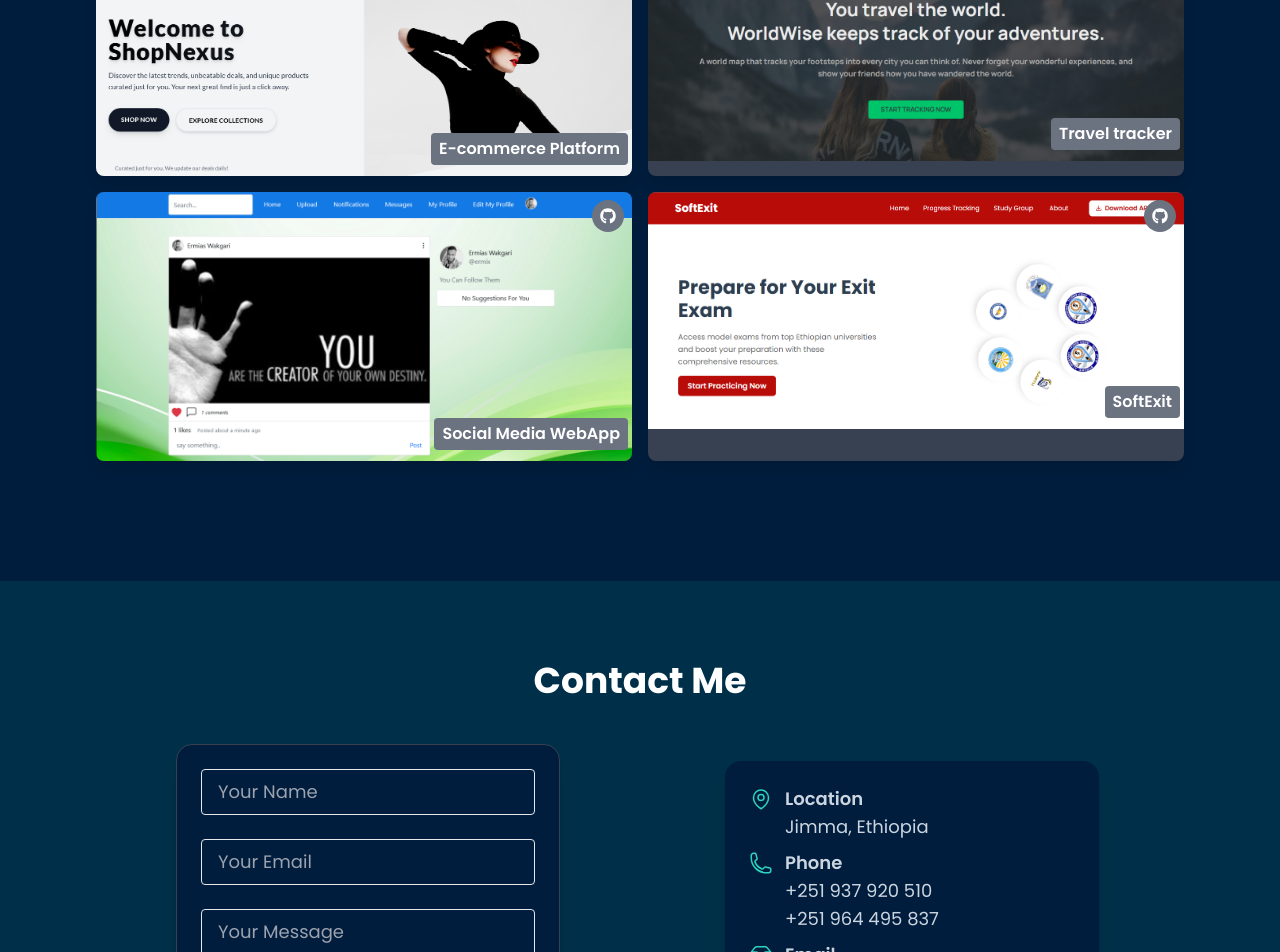
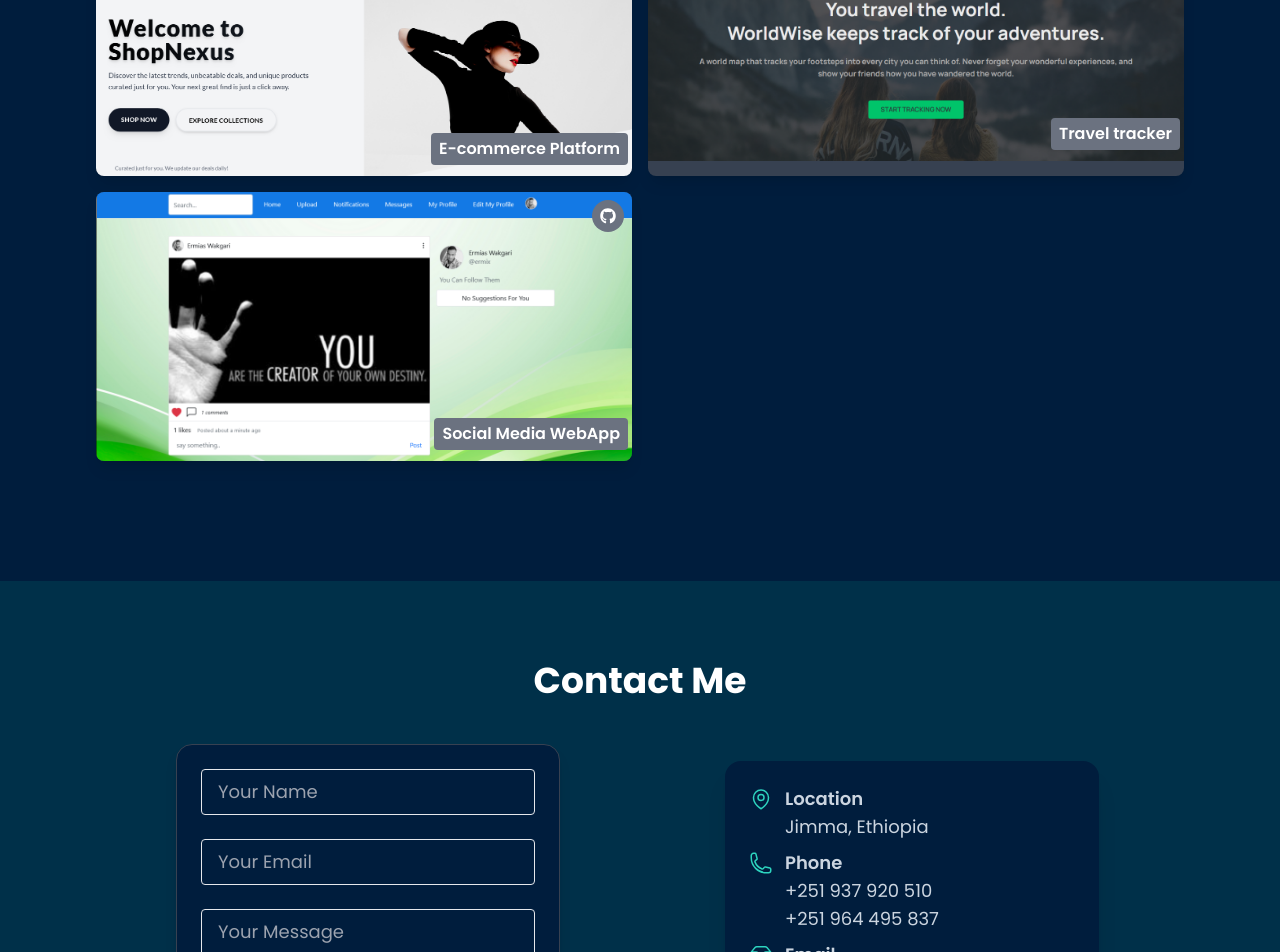
Before and after one commit to ERMIASWAKGARI/portfolio, a React (Vite) app: page / in a window 1280 px wide. Shown: the part 3121-4073 px from the top of the page. Built offline with nearby package versions, Linux system fonts and the light colour scheme.

Commit message:
edited some project

```diff
--- a/src/components/DefaultGallery.jsx
+++ b/src/components/DefaultGallery.jsx
@@ -81,18 +81,18 @@ export function ProjectGallery() {
       images: [{ imageLink: 'connectEducator1.png' }],
       githubLink: 'https://github.com/ERMIASWAKGARI',
     },
-    {
-      projectName: 'SoftExit',
-      images: [
-        { imageLink: 'Screenshot 2025-06-07 220146.png' },
-        { imageLink: 'Screenshot 2025-06-07 220320.png' },
-        { imageLink: 'Screenshot 2025-06-07 220344.png' },
-        { imageLink: 'Screenshot 2025-06-07 220419.png' },
-        { imageLink: 'Screenshot 2025-06-07 220437.png' },
-        { imageLink: 'Screenshot 2025-06-07 220454.png' },
-      ],
-      githubLink: 'https://github.com/ERMIASWAKGARI',
-    },
+    // {
+    //   projectName: 'SoftExit',
+    //   images: [
+    //     { imageLink: 'Screenshot 2025-06-07 220146.png' },
+    //     { imageLink: 'Screenshot 2025-06-07 220320.png' },
+    //     { imageLink: 'Screenshot 2025-06-07 220344.png' },
+    //     { imageLink: 'Screenshot 2025-06-07 220419.png' },
+    //     { imageLink: 'Screenshot 2025-06-07 220437.png' },
+    //     { imageLink: 'Screenshot 2025-06-07 220454.png' },
+    //   ],
+    //   githubLink: 'https://github.com/ERMIASWAKGARI',
+    // },
   ]
 
   const openPopup = (images, index) => {
```
